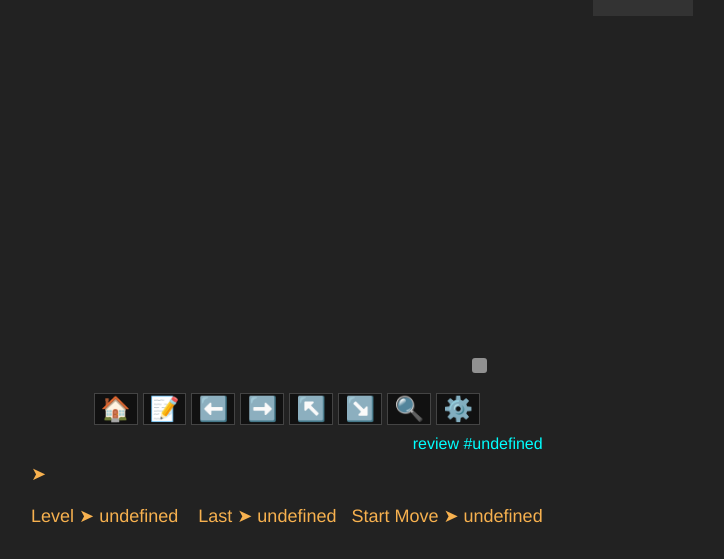
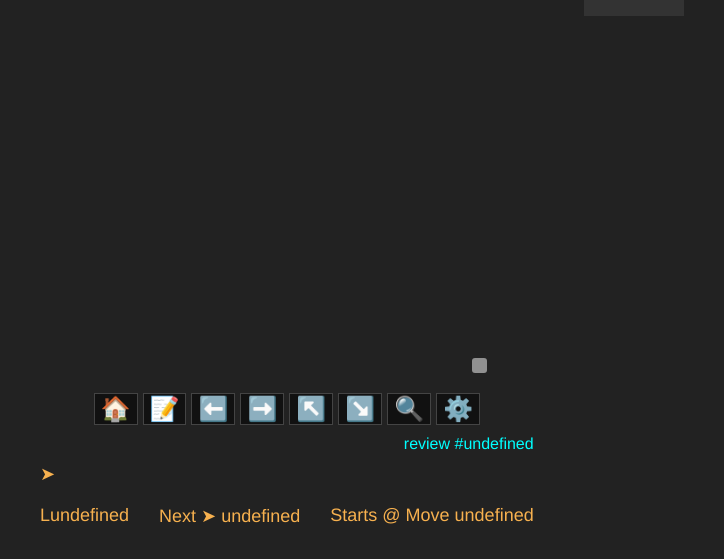
Before and after one commit to scarpent/chesser, a Django app: page /variation/ in a window 1280 px wide. Shown: the part 42-601 px from the top of the page, without its empty margins (303-1027 px from the left). Run offline with Django 5.2, Linux system fonts and the light colour scheme; the visitor is signed in with stand-in values (Sample User, id 1); data that the repository does not hold is empty; some libraries are stand-ins or nearby versions.

Commit message:
Show next review date on variation info

```diff
--- a/chesser/serializers.py
+++ b/chesser/serializers.py
@@ -29,9 +29,11 @@ annotations = {
 def serialize_variation(variation, all_data=False):
     color = variation.chapter.course.color
 
+    now = timezone.now()
     time_since_last_review = util.get_time_ago(
-        timezone.now(), variation.get_latest_quiz_result_datetime()
+        now, variation.get_latest_quiz_result_datetime()
     )
+    time_until_next_review = util.format_time_until(now, variation.next_review)
     source_html = get_source_html(variation.source) if all_data else None
     html = generate_variation_html(variation) if all_data else None
 
@@ -46,6 +48,7 @@ def serialize_variation(variation, all_data=False):
         "start_move": variation.start_move,
         "level": variation.level,
         "time_since_last_review": time_since_last_review,
+        "time_until_next_review": time_until_next_review,
         "mainline": variation.mainline_moves,
         "source_html": source_html,
         "html": html,
--- a/chesser/templates/edit.html
+++ b/chesser/templates/edit.html
@@ -25,7 +25,7 @@
       </button>
     </div>
 
-    <div id="variation-info">
+    <div id="edit-variation-info">
       <div>
         <a
           :href="'/?course=' + variationData.course_id + '&chapter=' + variationData.chapter_id"
--- a/chesser/templates/variation.html
+++ b/chesser/templates/variation.html
@@ -62,12 +62,10 @@
               <span x-text="variationData.title"></span>
             </div>
             <div x-text="variationData.mainline" class="mainline-moves"></div>
-            <div>
-              <span x-text="'Level ➤ ' + variationData.level"></span>&nbsp;&nbsp;&nbsp;
-              <span x-text="'Last ➤ ' + variationData.time_since_last_review"></span
-              >&nbsp;&nbsp;&nbsp;<span
-                x-text="'Start Move ➤ ' + variationData.start_move"
-              ></span>
+            <div class="variation-state-info">
+              <span x-text="'L' + variationData.level"></span>
+              <span x-text="'Next ➤ ' + variationData.time_until_next_review"></span
+              ><span x-text="'Starts @ Move ' + variationData.start_move"></span>
             </div>
           </div>
           <p id="alts"></p>
--- a/static/css/chesser.css
+++ b/static/css/chesser.css
@@ -117,7 +117,12 @@ button:hover {
   background-color: #444444;
 }
 
-#variation-info {
+.variation-state-info {
+  display: flex;
+  gap: 30px;
+}
+
+#edit-variation-info {
   display: flex;
   flex-direction: column;
   align-items: center;
```
